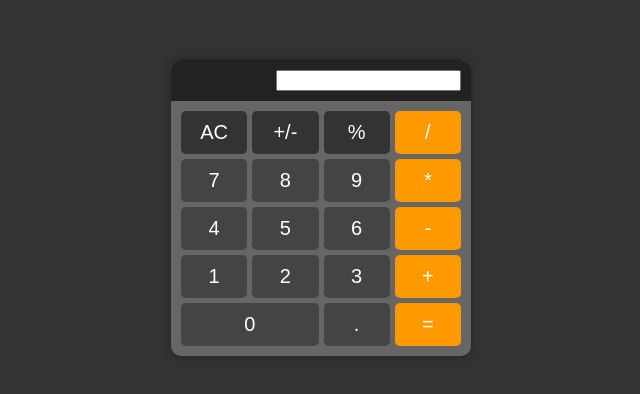
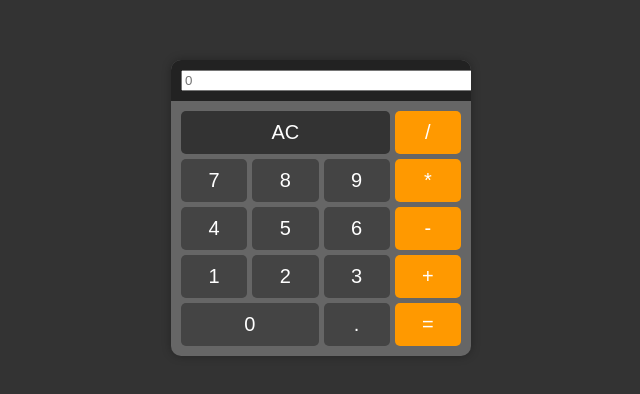
Before and after one commit to lakshmiramalingam-mediwave/calculator, a plain HTML site: page app/index.html in a window 1280 px wide. Shown: the part 192-586 px from the top of the page, without its empty margins (319-959 px from the left). Drawn offline with Linux system fonts and the light colour scheme.

Commit message:
change zero

```diff
--- a/app/index.html
+++ b/app/index.html
@@ -5,11 +5,12 @@
   </head>
   <body>
     <div class="calculator">
-      <div class="display"><input type="text" id="result" /> </div>
+      <div class="display">
+        <input type="text" id="result" placeholder="0"/>
+      </div>
       <div class="buttons">
-        <button class="gray">AC</button>
-        <button class="gray">+/-</button>
-        <button class="gray">%</button>
+        <button class="grays">AC</button>
+
         <button class="yellow">/</button>
         <button>7</button>
         <button>8</button>
--- a/app/script.js
+++ b/app/script.js
@@ -1,4 +1,5 @@
 const resultInput = document.getElementById('result');
+// resultInput.value='0';
 const buttons = document.querySelectorAll('button');
 buttons.forEach(button => {
     button.addEventListener('click', () => {
--- a/app/style.css
+++ b/app/style.css
@@ -35,12 +35,16 @@ button {
   font-size: 20px;
   cursor: pointer;
 }
-.zero{
-    grid-column: 1/3;
+.zero {
+  grid-column: 1/3;
 }
-.gray {
+.grays{
   background-color: #333;
+  grid-column: 1/4;
 }
 .yellow {
   background-color: #ff9900;
 }
+#result {
+  width: 700px;
+}
```
